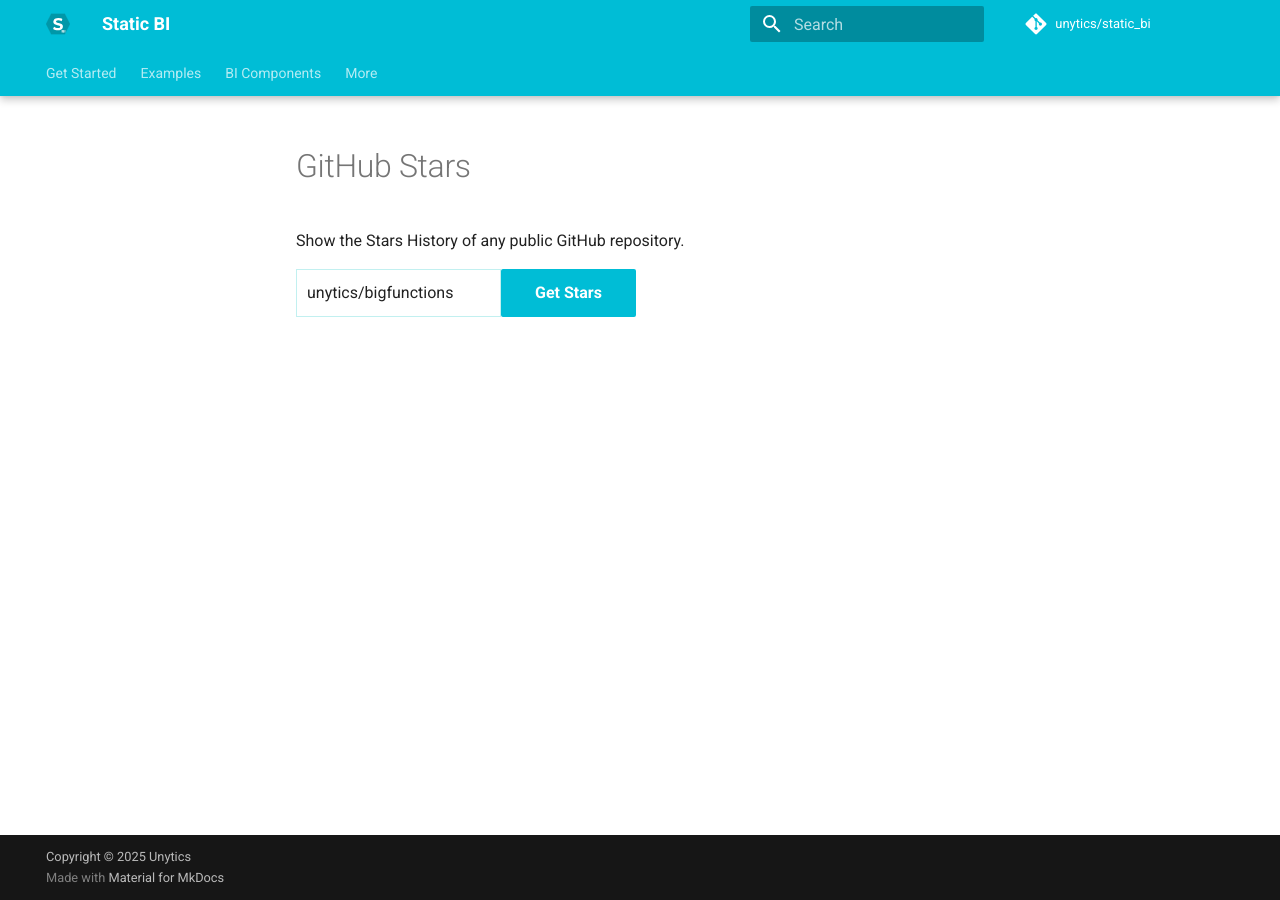
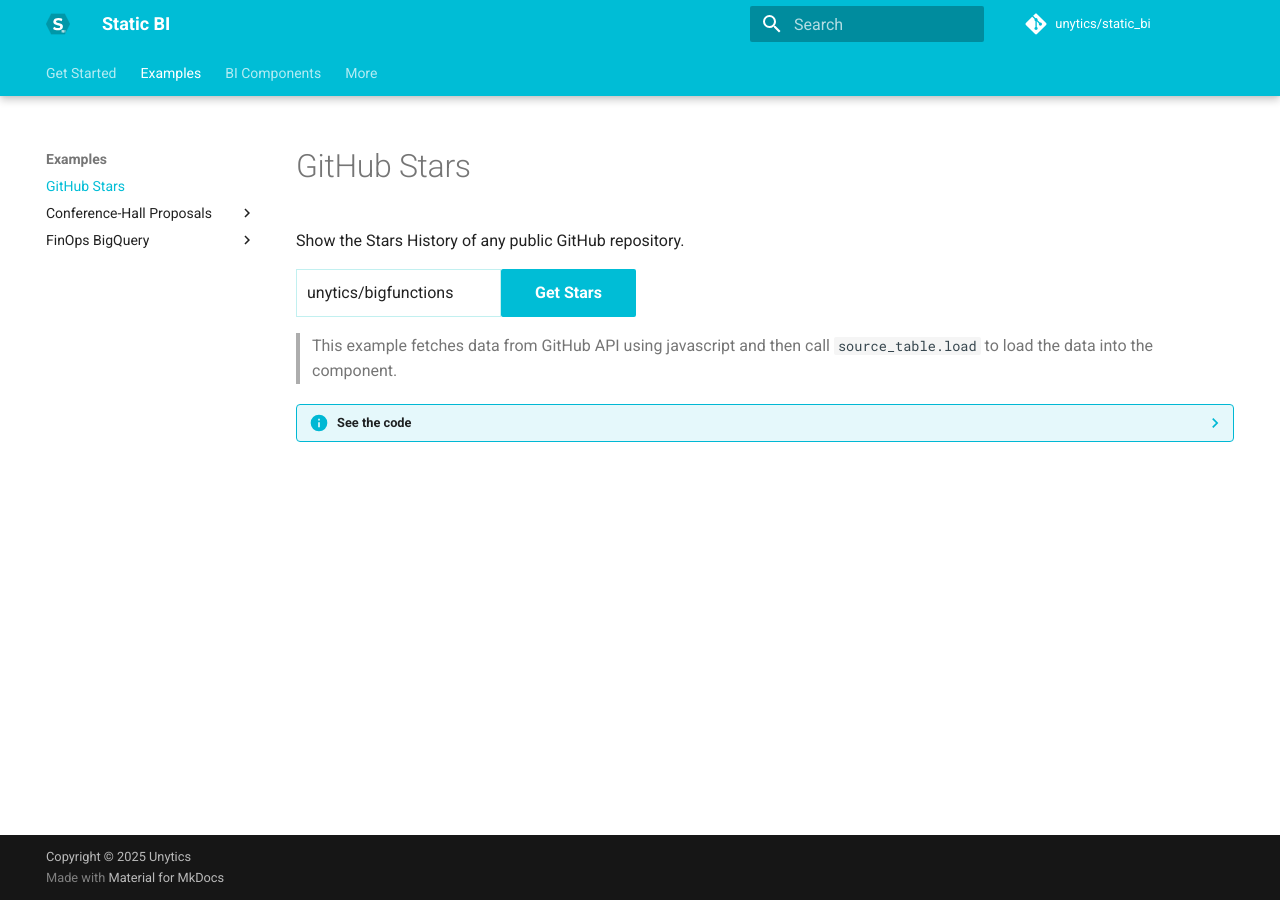
Before and after one commit to unytics/static_bi, an MkDocs documentation site: the page built from docs/examples/github_stars.md, in a window 1280 px wide. Built offline with MkDocs 1.6.1 and Material for MkDocs 9.7.7, drawn with Linux system fonts in a browser that asks for light colours; a script that is not in the unit is left out; comment, search, counter and statistics services are not loaded.

Commit message:
example: github stars doc

````diff
--- a/docs/examples/github_stars.md
+++ b/docs/examples/github_stars.md
@@ -1,6 +1,7 @@
 # GitHub Stars
 
 Show the Stars History of any public GitHub repository.
+
 
 <div style="display: flex">
     <input id="repo_input" placeholder="unytics/bigfunctions" value="unytics/bigfunctions" style="border: 1px #c2f0f0 solid; font-size: 0.8rem; padding: 0.5rem; line-height: 1.6;"></input>
@@ -22,6 +23,59 @@
     measure="nb_stars"
     order_by="date">
 </line-chart>
+
+
+> This example fetches data from GitHub API using javascript and then call `source_table.load` to load the data into the component.
+
+
+??? info "See the code"
+
+    ``` html
+    # GitHub Stars
+
+    Show the Stars History of any public GitHub repository.
+
+    <div>
+        <input id="repo_input"></input>
+        <button id="submit_button">Get Stars</button>
+    </div>
+
+
+    <source-table name="stars_history"></source-table>
+
+    <score-card
+        table="stars_history"
+        title="Nb Stars"
+        value="max(nb_stars)">
+    </score-card>
+
+    <line-chart
+        table="stars_history"
+        by="date"
+        measure="nb_stars"
+        order_by="date">
+    </line-chart>
+
+
+    <script>
+        const source_table = document.querySelector("source-table");
+        const repo_input = document.getElementById("repo_input");
+
+        const load_data = async () => {
+            const repo = repo_input.value;
+            source_table.data = await getRepoStarRecords(repo);
+            await source_table.load(true);
+        }
+
+        const submit_button = document.getElementById("submit_button");
+        submit_button.onclick = load_data;
+    </script>
+
+    <script type="module" src="../../../src/connectors/duckdb.js"></script>
+    <script type="module" src="../../../src/components/source_tables.js"></script>
+    <script type="module" src="../../../src/components/score_cards.js"></script>
+    <script type="module" src="../../../src/components/echarts.js"></script>
+    ```
 
 
 
@@ -191,7 +245,7 @@
 
 <script type="module" src="../../../src/connectors/duckdb.js"></script>
 <script type="module" src="../../../src/components/source_tables.js"></script>
+<script type="module" src="../../../src/components/score_cards.js"></script>
 <script type="module" src="../../../src/components/echarts.js"></script>
 <script type="module" src="../../../src/components/bar_chart_grid.js"></script>
 <script type="module" src="../../../src/components/datatable.js"></script>
-<script type="module" src="../../../src/components/score_cards.js"></script>
--- a/docs/mkdocs.yml
+++ b/docs/mkdocs.yml
@@ -10,6 +10,7 @@
 nav:
   - Get Started: README.md
   - Examples:
+    - GitHub Stars: docs/examples/github_stars.md
     - Conference-Hall Proposals:
       - Forward Data Conference: docs/examples/conference_hall/forward_data_conference.md
     - FinOps BigQuery:
````
Also changed, not shown: docs/examples/conference_hall/forward_data_conference.md (+1 -1 lines).
